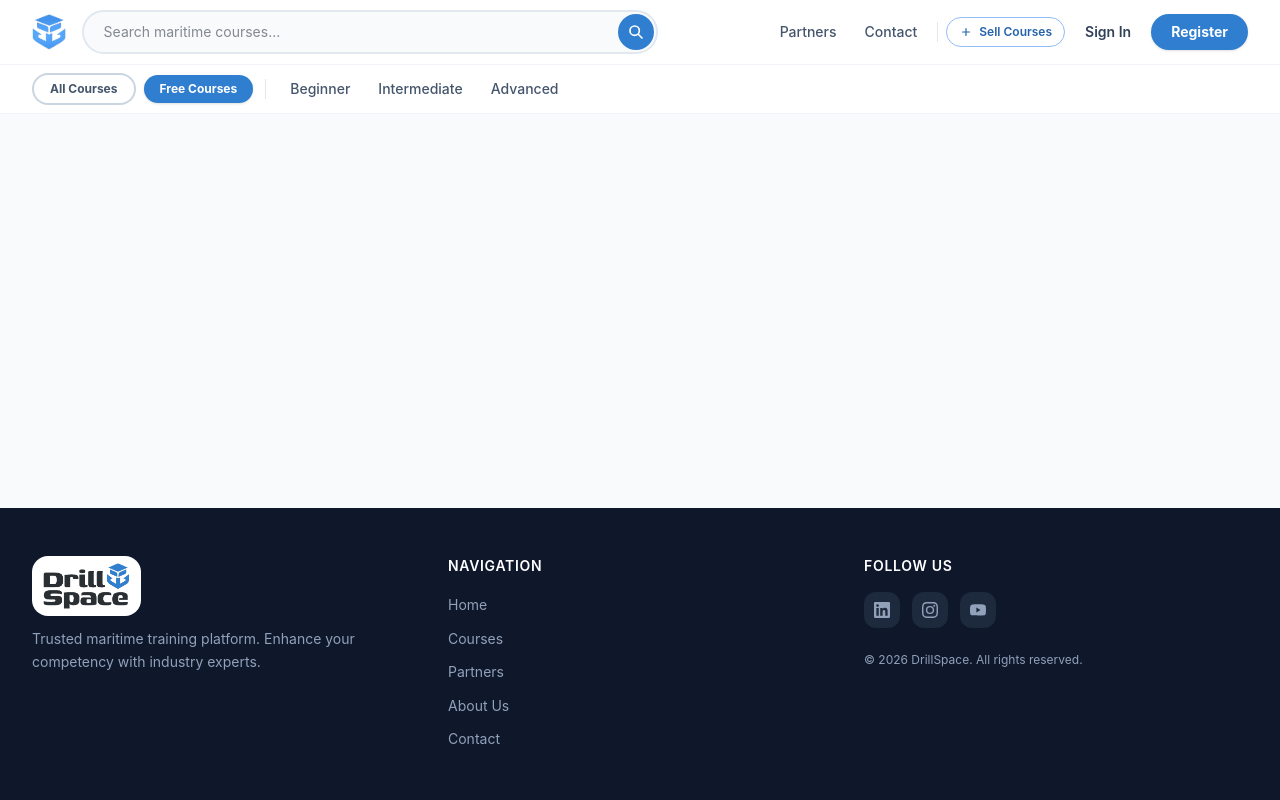
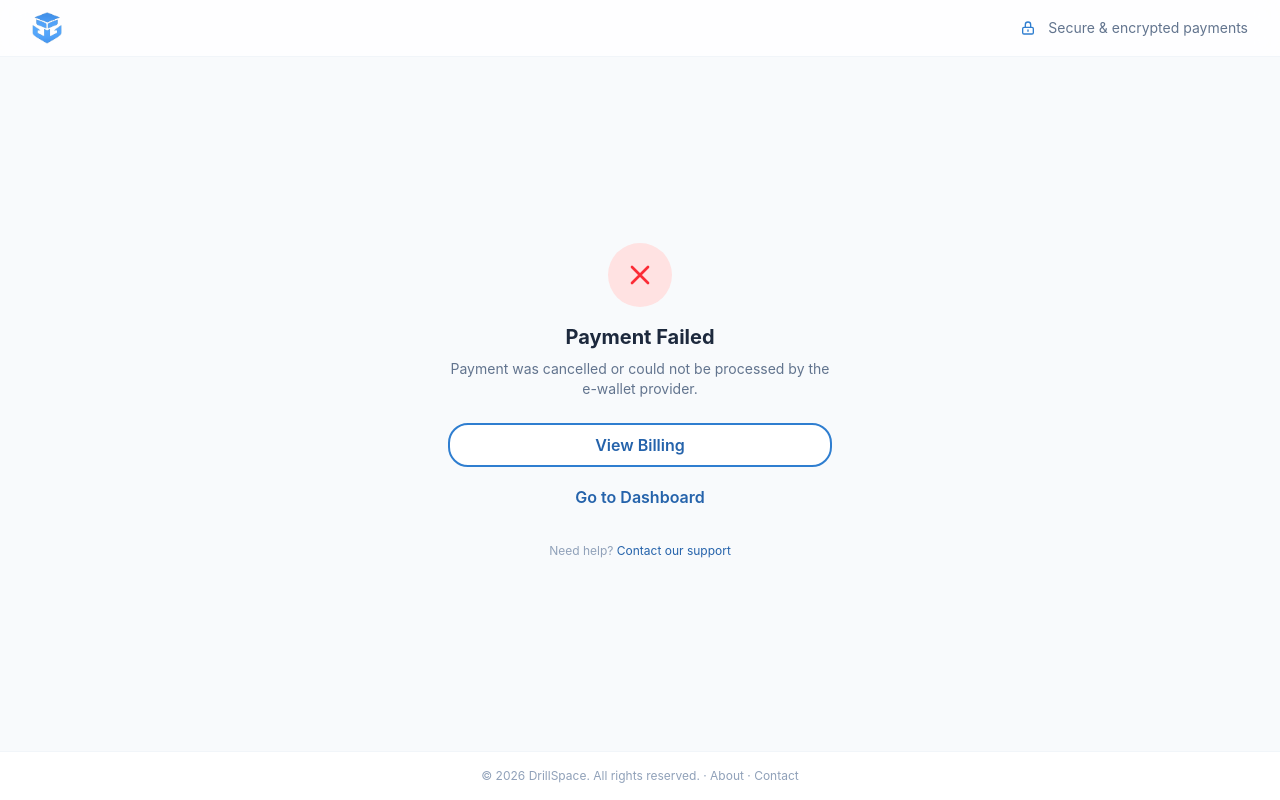
Before and after one commit to aldhirs/nuxt-e-learning, a Nuxt app: page /subscription/payment/callback/failed in a window 1280 px wide. Built offline with nearby package versions, Linux system fonts and the light colour scheme; no server answers.

Commit message:
subscription

```diff
--- /dev/null
+++ b/pages/subscription/payment/callback/failed.vue
@@ -0,0 +1,46 @@
+<script setup lang="ts">
+definePageMeta({ layout: 'minimal', middleware: 'partner-auth' })
+useSeoMeta({ title: 'Subscription Payment Failed' })
+
+const route = useRoute()
+const invoiceNumber = computed(() => route.query.invoice_number as string)
+const reason = computed(() =>
+  (route.query.reason as string) || 'Payment was cancelled or could not be processed by the e-wallet provider.'
+)
+</script>
+
+<template>
+  <div class="min-h-[calc(100vh-112px)] flex items-center justify-center px-4">
+    <div class="text-center max-w-sm w-full">
+
+      <div class="w-16 h-16 bg-red-100 rounded-full flex items-center justify-center mx-auto mb-4">
+        <svg class="w-8 h-8 text-red-500" fill="none" stroke="currentColor" viewBox="0 0 24 24" aria-hidden="true">
+          <path stroke-linecap="round" stroke-linejoin="round" stroke-width="2" d="M6 18L18 6M6 6l12 12" />
+        </svg>
+      </div>
+
+      <h1 class="text-xl font-bold text-slate-800 mb-2">Payment Failed</h1>
+      <p class="text-slate-500 text-sm mb-6">{{ reason }}</p>
+
+      <div class="flex flex-col gap-2">
+        <BaseButton
+          v-if="invoiceNumber"
+          variant="primary"
+          :to="`/partner/invoice-pay/${invoiceNumber}`"
+        >
+          Try Another Method
+        </BaseButton>
+        <BaseButton variant="secondary" to="/partner/billing">
+          View Billing
+        </BaseButton>
+        <BaseButton variant="ghost" to="/partner/dashboard">Go to Dashboard</BaseButton>
+      </div>
+
+      <p class="text-xs text-slate-400 mt-6">
+        Need help?
+        <NuxtLink to="/contact-us" class="text-primary-600 hover:underline">Contact our support</NuxtLink>
+      </p>
+
+    </div>
+  </div>
+</template>
--- /dev/null
+++ b/pages/subscription/payment/callback/success.vue
@@ -0,0 +1,102 @@
+<script setup lang="ts">
+import { useSubscriptionPaymentApi } from '~/composables/api/useSubscriptionPaymentApi'
+
+definePageMeta({ layout: 'minimal', middleware: 'partner-auth' })
+useSeoMeta({ title: 'Verifying Subscription Payment' })
+
+const route  = useRoute()
+const router = useRouter()
+const subPayApi = useSubscriptionPaymentApi()
+const partnerPaymentStore = usePartnerPaymentStore()
+
+const invoiceNumber = computed(() => route.query.invoice_number as string)
+
+const pollCount = ref(0)
+const maxPoll   = 10
+type State = 'checking' | 'paid' | 'pending'
+const state = ref<State>('checking')
+
+async function poll() {
+  if (!invoiceNumber.value) {
+    state.value = 'pending'
+    return
+  }
+
+  pollCount.value++
+  await new Promise(r => setTimeout(r, 1500))
+
+  try {
+    const snap = await subPayApi.getStatus(invoiceNumber.value)
+    if (snap.status === 'paid') {
+      // Clear any lingering local session
+      partnerPaymentStore.clearSession(invoiceNumber.value)
+      state.value = 'paid'
+      setTimeout(() => {
+        router.push(`/partner/invoice-pay/${invoiceNumber.value}/done`)
+      }, 3000)
+      return
+    }
+  } catch {
+    // Non-fatal — retry next tick
+  }
+
+  if (pollCount.value < maxPoll) {
+    setTimeout(poll, 3000)
+  } else {
+    state.value = 'pending'
+  }
+}
+
+onMounted(poll)
+</script>
+
+<template>
+  <div class="min-h-[calc(100vh-112px)] flex items-center justify-center px-4">
+    <div class="text-center max-w-sm w-full">
+
+      <!-- Checking -->
+      <template v-if="state === 'checking'">
+        <BaseSpinner size="lg" class="mx-auto mb-4" />
+        <h1 class="text-xl font-bold text-slate-800 mb-2">Verifying Payment</h1>
+        <p class="text-slate-500 text-sm">Please wait, we are confirming your subscription payment...</p>
+        <div class="mt-4 flex justify-center gap-1">
+          <span
+            v-for="i in maxPoll"
+            :key="i"
+            :class="['inline-block w-1.5 h-1.5 rounded-full transition-all', i <= pollCount ? 'bg-primary-500' : 'bg-slate-200']"
+          />
+        </div>
+      </template>
+
+      <!-- Paid -->
+      <template v-else-if="state === 'paid'">
+        <div class="w-16 h-16 bg-green-100 rounded-full flex items-center justify-center mx-auto mb-4">
+          <svg class="w-8 h-8 text-green-500" fill="none" stroke="currentColor" viewBox="0 0 24 24" aria-hidden="true">
+            <path stroke-linecap="round" stroke-linejoin="round" stroke-width="2" d="M5 13l4 4L19 7" />
+          </svg>
+        </div>
+        <h1 class="text-xl font-bold text-slate-800 mb-2">Payment Successful!</h1>
+        <p class="text-slate-500 text-sm mb-6">Your subscription has been activated. Redirecting...</p>
+        <BaseSpinner size="sm" class="mx-auto" />
+      </template>
+
+      <!-- Still pending after max polls -->
+      <template v-else-if="state === 'pending'">
+        <div class="w-16 h-16 bg-amber-100 rounded-full flex items-center justify-center mx-auto mb-4">
+          <svg class="w-8 h-8 text-amber-500" fill="none" stroke="currentColor" viewBox="0 0 24 24" aria-hidden="true">
+            <path stroke-linecap="round" stroke-linejoin="round" stroke-width="2" d="M12 8v4l3 3m6-3a9 9 0 11-18 0 9 9 0 0118 0z" />
+          </svg>
+        </div>
+        <h1 class="text-xl font-bold text-slate-800 mb-2">Payment Being Processed</h1>
+        <p class="text-slate-500 text-sm mb-6">
+          Your payment has been received but is still being verified. Your subscription will activate automatically — we will send a confirmation email.
+        </p>
+        <div class="flex flex-col gap-2">
+          <BaseButton variant="primary" to="/partner/billing">View Billing</BaseButton>
+          <BaseButton variant="ghost" to="/partner/dashboard">Go to Dashboard</BaseButton>
+        </div>
+      </template>
+
+    </div>
+  </div>
+</template>
```
